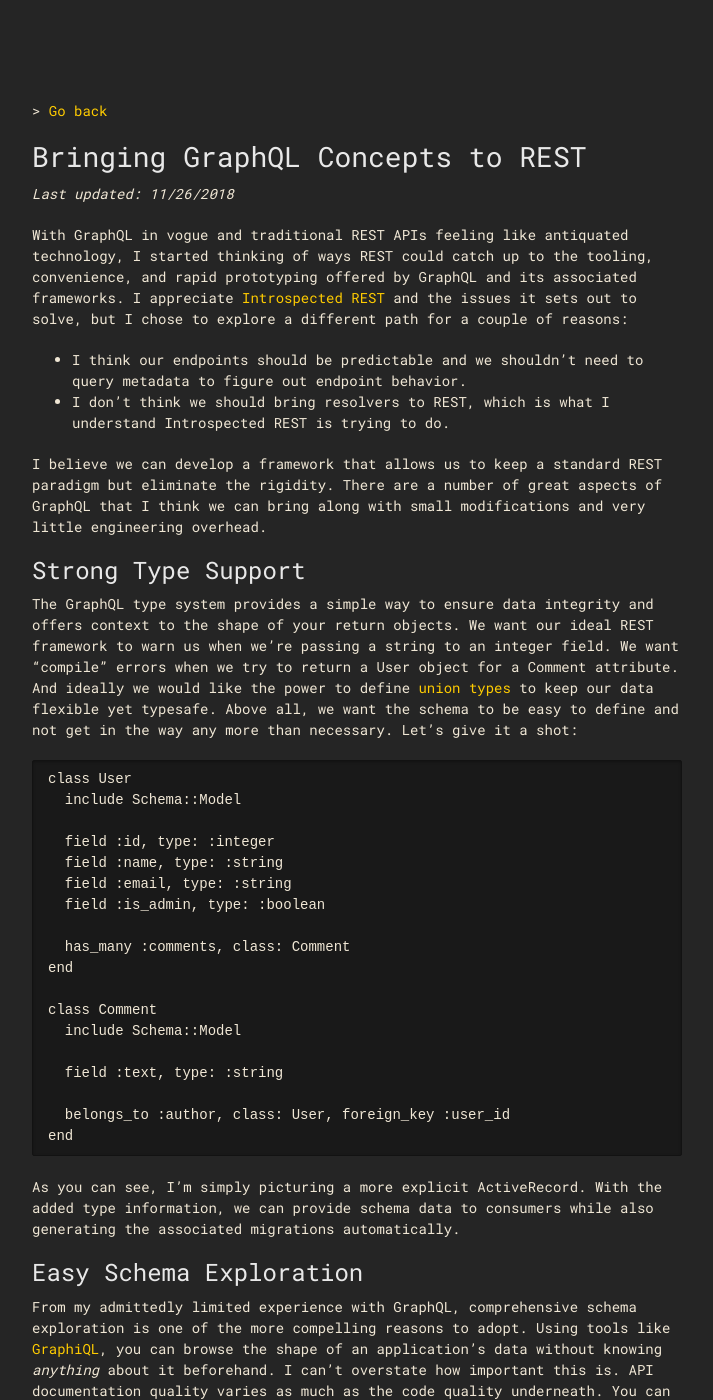
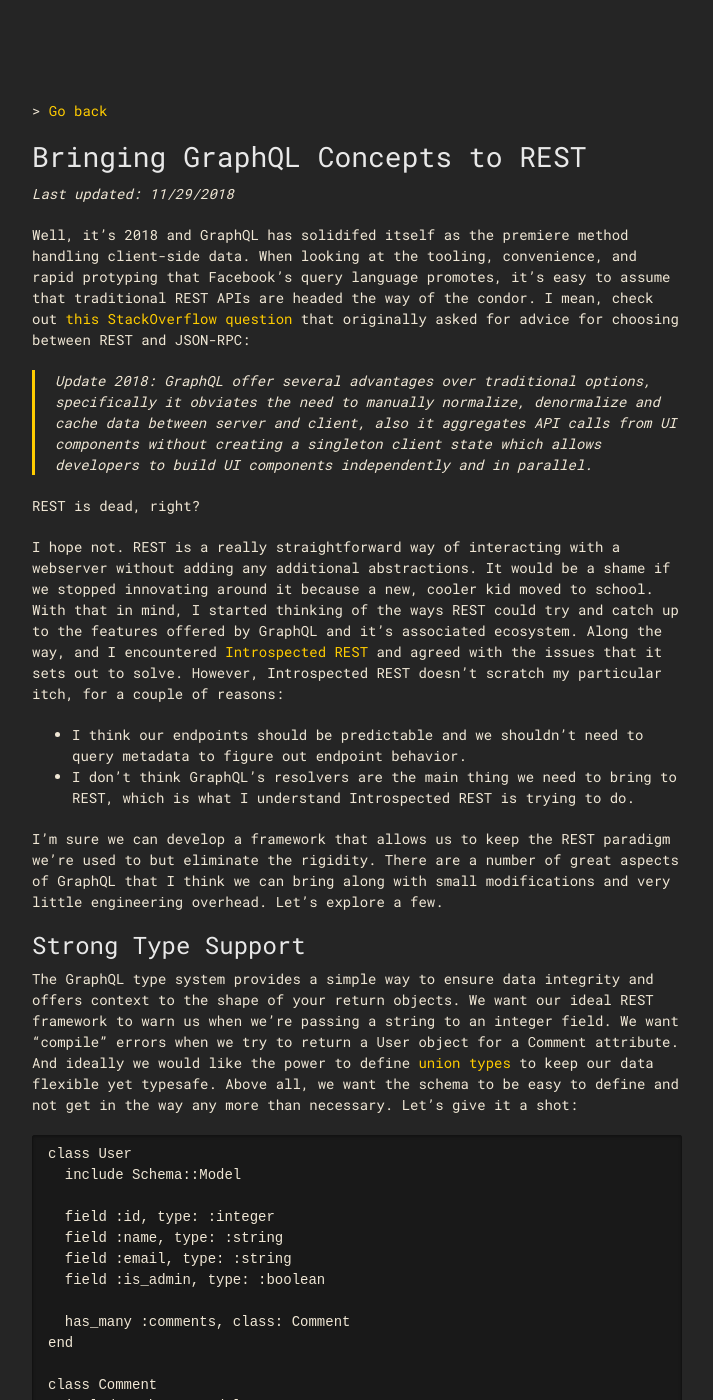
Before and after one commit to ccallebs/personal, a Jekyll site: the page built from _posts/2018-11-25-bringing-graphql-concepts-to-rest.markdown, in a window 1280 px wide and 1400 px high. Shown: the whole window, without its empty margins (283-996 px from the left). Built offline with Jekyll 4.4.1, drawn with Linux system fonts in a browser that asks for light colours; some of the changed text lies outside the part shown.

Commit message:
Major edits to GraphQL -> REST blog post.

```diff
--- a/_posts/2018-11-25-bringing-graphql-concepts-to-rest.markdown
+++ b/_posts/2018-11-25-bringing-graphql-concepts-to-rest.markdown
@@ -3,13 +3,19 @@ title: Bringing GraphQL Concepts to REST
 layout: post
 ---
 
-<em>Last updated: 11/26/2018</em>
+<em>Last updated: 11/29/2018</em>
 
-With GraphQL in vogue and traditional REST APIs feeling like antiquated technology, I started thinking of ways REST could catch up to the tooling, convenience, and rapid prototyping offered by GraphQL and its associated frameworks. I appreciate [Introspected REST](https://introspected.rest) and the issues it sets out to solve, but I chose to explore a different path for a couple of reasons:
+Well, it's 2018 and GraphQL has solidifed itself as the premiere method handling client-side data. When looking at the tooling, convenience, and rapid protyping that Facebook's query language promotes, it's easy to assume that traditional REST APIs are headed the way of the condor. I mean, check out [this StackOverflow question](https://stackoverflow.com/questions/15056878/rest-vs-json-rpc) that originally asked for advice for choosing between REST and JSON-RPC:
+
+> Update 2018: GraphQL offer several advantages over traditional options, specifically it obviates the need to manually normalize, denormalize and cache data between server and client, also it aggregates API calls from UI components without creating a singleton client state which allows developers to build UI components independently and in parallel.
+
+REST is dead, right?
+
+I hope not. REST is a really straightforward way of interacting with a webserver without adding any additional abstractions. It would be a shame if we stopped innovating around it because a new, cooler kid moved to school. With that in mind, I started thinking of the ways REST could try and catch up to the features offered by GraphQL and it's associated ecosystem. Along the way, and I encountered [Introspected REST](https://introspected.rest) and agreed with the issues that it sets out to solve. However, Introspected REST doesn't scratch my particular itch, for a couple of reasons:
 - I think our endpoints should be predictable and we shouldn't need to query metadata to figure out endpoint behavior.
-- I don't think we should bring resolvers to REST, which is what I understand Introspected REST is trying to do.
+- I don't think GraphQL's resolvers are the main thing we need to bring to REST, which is what I understand Introspected REST is trying to do.
 
-I believe we can develop a framework that allows us to keep a standard REST paradigm but eliminate the rigidity. There are a number of great aspects of GraphQL that I think we can bring along with small modifications and very little engineering overhead.
+I'm sure we can develop a framework that allows us to keep the REST paradigm we're used to but eliminate the rigidity. There are a number of great aspects of GraphQL that I think we can bring along with small modifications and very little engineering overhead. Let's explore a few.
 
 ## Strong Type Support
 
@@ -44,8 +50,10 @@ From my admittedly limited experience with GraphQL, comprehensive schema explora
 
 This seems like the easiest problem to address as long as we explicitly define the shape of our data in the API creation process. Using the models defined above, we could build our framework to have a `/schema` endpoint that accepted GET requests. Depending on the content-type, we could return a generated webpage with the associated schema information or a JSON representation of the same.
 
+It would even be trivial to add permissions-based documentation based on the user currently logged in!
+
 ## Dynamic Return Data
-One of the major advantages of GraphQL is the ability to treat your queries like a buffet line, choosing which attributes you’d like from each model while ignoring the unimportant details. This comes at a cost for GraphQL -- all API requests must be made using the POST method and HTTP caching becomes impossible as a result.
+Another one of the major advantages of GraphQL is the ability to treat your queries like a buffet line, choosing which attributes you’d like from each model while ignoring the unimportant details. This comes at a cost for GraphQL -- all API requests must be made using the POST method and HTTP caching becomes impossible as a result.
 
 I believe dynamic return data would be possible with REST if we slightly modified the way we think of an API. Instead of static resources, we could provide the building blocks necessary to create ad-hoc queries at will. Unlike GraphQL, it would require two requests to compose the initial query. But also unlike GraphQL, the endpoints would be cacheable and the developer experience would be nearly as good.
 
@@ -95,6 +103,4 @@ I'm on the fence with how I feel about this. On one hand, this is a very slick w
 
 Good question.
 
-I have a rather selfish interest in building a framework offering the above. Simply put, I love Ruby and I don't think there's a better language for programmer happiness. It's a joy to write and _usually_ a joy to read. The testing ecosystem has only a handful of rivals (Elixir/Clojure come to mind). However, I can see the writing on the wall. JavaScript has a vibrant tooling/framework ecosystem. We're content and complacent as Ruby developers. Our tools work great, which has prevented us (or me, at least) from continually asking what could be better. Although you can still get a _ton_ done with Ruby (and specifically Rails), I'm not sure we're the fastest gun in the west anymore.
-
-I think something to comparable to Prisma / AppSync would be **major** boon to Ruby adoption. It could remind folks about the kind of things Ruby is capable of on the server. Who wants to help me build it?
+Plainly put, I don't really think it's necessary. I think what folks needed to do all along was explcitly design their schema and build tooling around it. I think this would be fairly easy to do in Ruby, and it sounds like good challenge and side project. So, who wants to help me build it?
```
